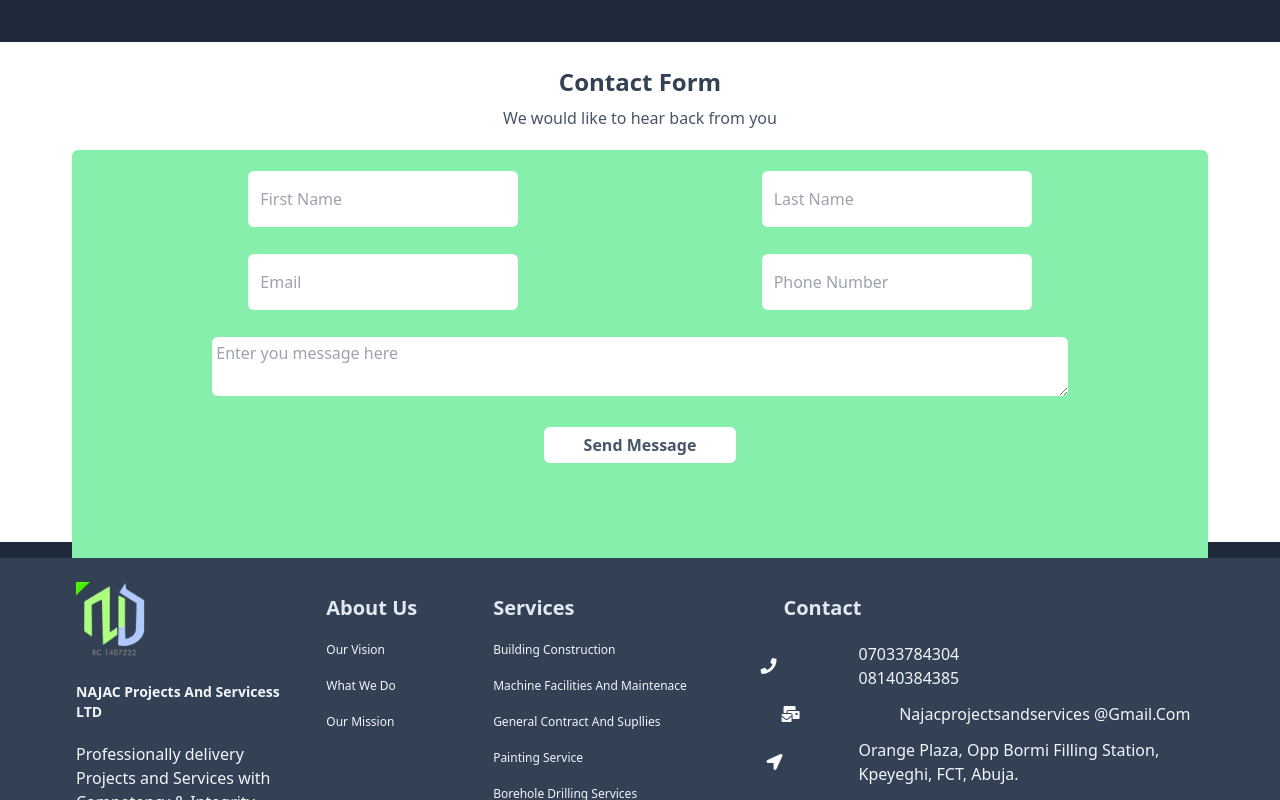
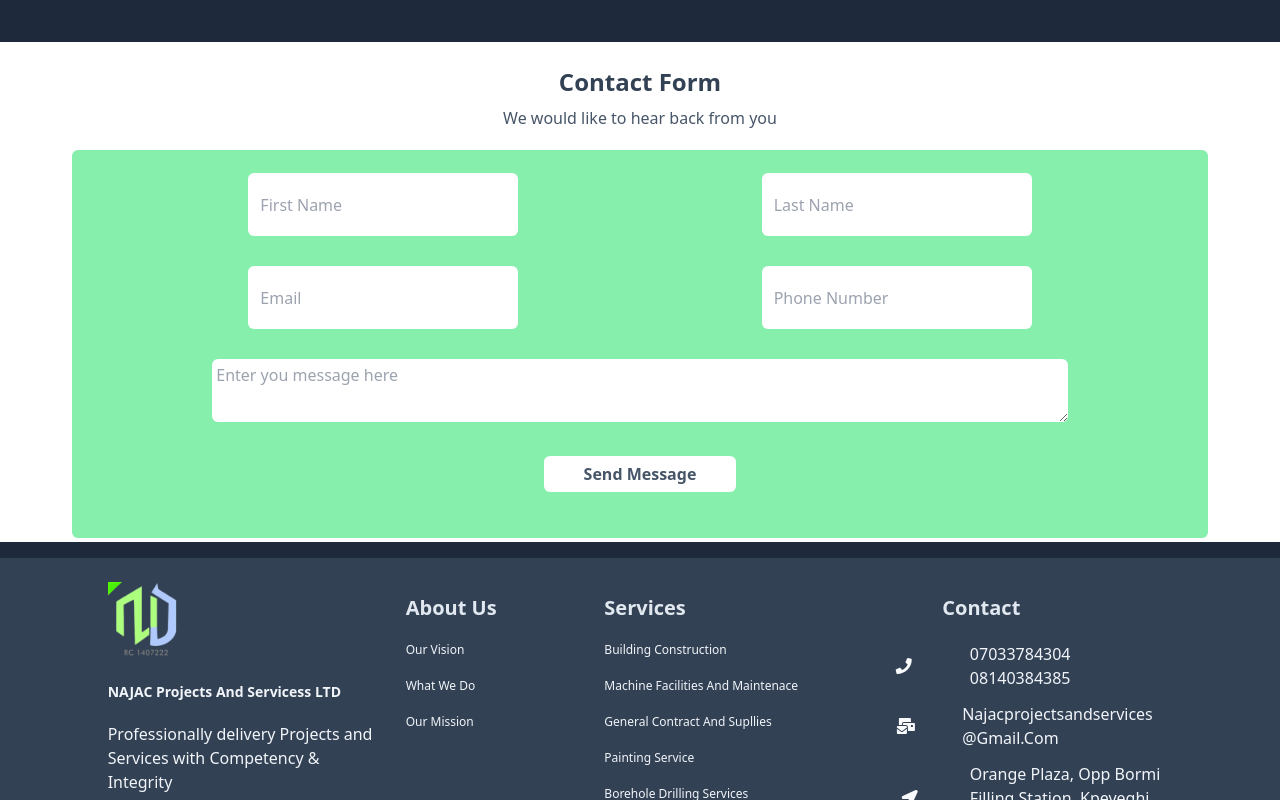
Before and after one commit to Olajcodes/Unclebigbay_Hackathon, a React (Vite) app in the folder hackathon/: page /contact-us in a window 1280 px wide. Shown: the part 558-1358 px from the top of the page. Built offline with nearby package versions, Linux system fonts and the light colour scheme.

Commit message:
footer and contact page

```diff
--- a/hackathon/src/component/Footer.jsx
+++ b/hackathon/src/component/Footer.jsx
@@ -56,7 +56,7 @@ const Footer = () => {
 
 
              </div>
-             <div className="w-auto  md:w-2/4 md:h-80 h-auto m-1 ">
+             <div className="w-auto  md:w-1/4 md:h-80 h-auto m-1 ">
               <h3 className='text-slate-200 font-bold text-left md:ml-12 text-xl m-1 p-1 my-3 capitalize'> contact </h3>
 
               <div className="flex m-1 p-1 items-center  gap-3 justify-between w-auto h-auto ">
--- a/hackathon/src/pages/ContactPage.jsx
+++ b/hackathon/src/pages/ContactPage.jsx
@@ -62,8 +62,8 @@ const ContactPage = ({ addSubmitForm }) => {
                   We would like to hear back from you
                 </p>
             </div>
-            <div className="flex flex-col p-1 w-full md:w-11/12 h-[450px] m-3 items-center text-slate-300 bg-green-300 rounded-md">
-              <form onSubmit={submitForm} className="flex mb-[100px] flex-col items-center  w-11/12 h-[380px] p-1">
+            <div className="flex flex-col p-1 w-full md:w-11/12 h-[450px] mb-[100px] m-3 items-center text-slate-300 bg-green-300 rounded-md">
+              <form onSubmit={submitForm} className="flex  flex-col items-center  w-11/12 h-[380px] p-1">
                 <div className="h-1/4  w-full m-1 md:flex items-center justify-center">
                     <div className="  h-9 w-5/6 md:w-[270px] m-2 md:h-3/4 mx-auto">
                         <label htmlFor="" className="capitalize absolute -left-[100000px]"> first name</label>
```
